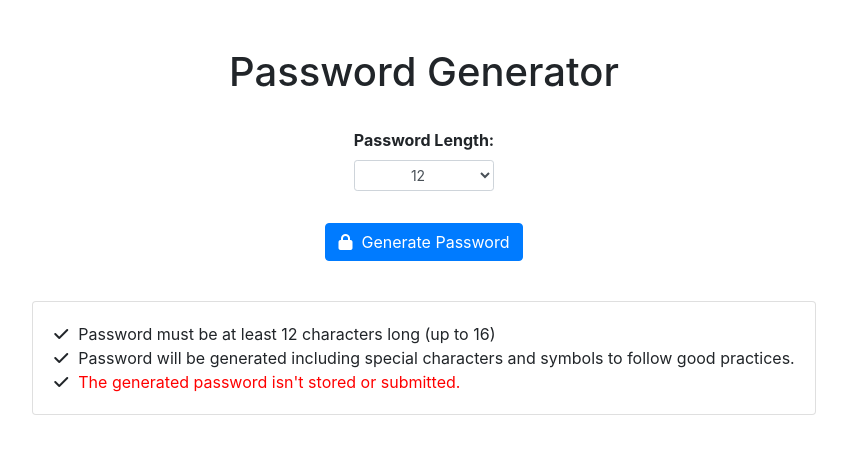
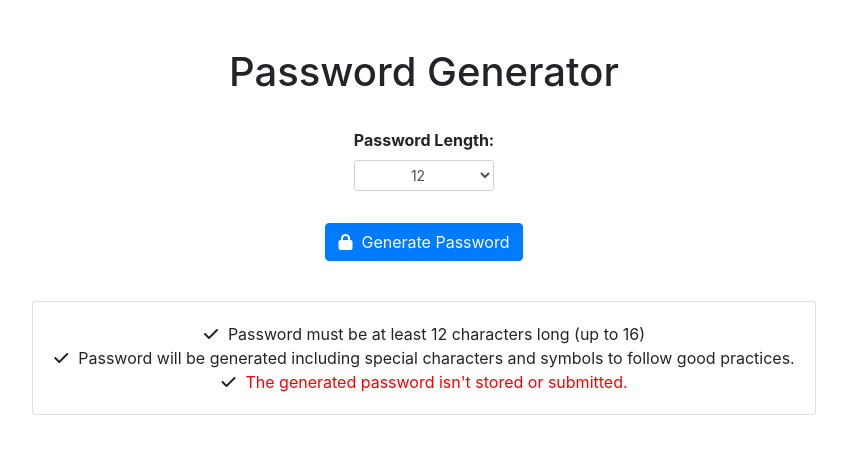
Before and after one commit to johan-sorman/django_pw_app, a Django app: page / in a window 1280 px wide. Shown: the top 454 px of the page, without its empty margins (216-1063 px from the left). Run offline with Django 4.2, Linux system fonts and the light colour scheme; some libraries are stand-ins or nearby versions.

Commit message:
Update template

```diff
--- a/password_generator_project/templates/password_generation_page.html
+++ b/password_generator_project/templates/password_generation_page.html
@@ -56,7 +56,7 @@
         <!-- Dummy text span -->
         <div class="row justify-content-center mt-auto">
             <div class="card">
-                <div class="card-body text-left">
+                <div class="card-body text-center">
                     <i class="fa-solid fa-check"></i><span class="dummyText"></i> &nbsp;Password must be at least 12 characters long (up to 16)</span>
                     <br/>
                     <i class="fa-solid fa-check"></i><span class="dummyText"> &nbsp;Password will be generated including special characters and symbols to follow good practices.</span>
```
